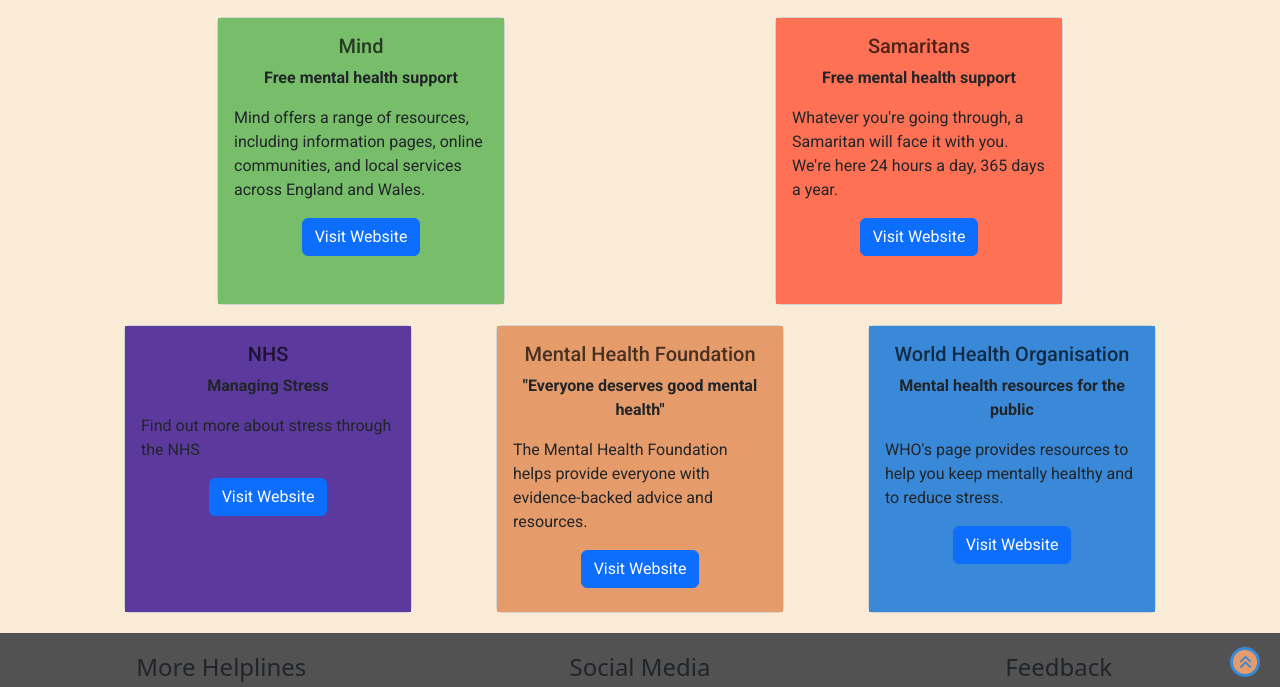
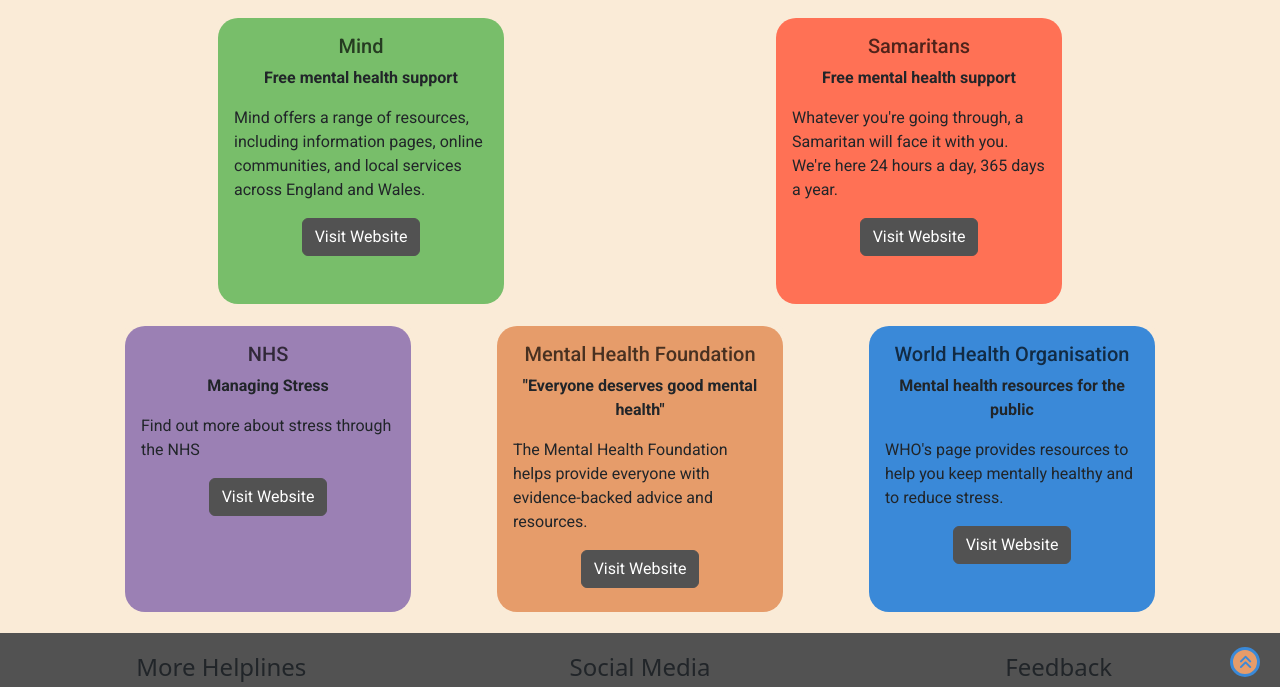
Before and after one commit to Guysteeleperkins/mental-health-gsp, a plain HTML site: page resources.html in a window 1280 px wide. Shown: the part 103-790 px from the top of the page. Drawn offline with nearby package versions, Linux system fonts and the light colour scheme.

Commit message:
Added final styling to resources page

```diff
--- a/assets/css/style-new.css
+++ b/assets/css/style-new.css
@@ -409,9 +409,25 @@
     margin-bottom: 20px;
 }
 
+.resource-col a {
+    background-color: #525252 !important;
+    border-color: #525252 !important;
+}
+
+.resource-col a:hover {
+    background-color: #242424 !important;
+    border-color: #242424 !important;
+}
+
+.card-bg {
+    background-color: antiquewhite;
+    border-color: antiquewhite !important;
+}
+
 .card-body {
     text-align: center;
     font-family: "Roboto", sans-serif;
+    border-radius: 20px;
 }
 
 .card-1 {
@@ -423,7 +439,7 @@
 }
 
 .card-3 {
-    background-color: #5c3a9d;
+    background-color: #5d3a9d9a;
 }
 
 .card-4 {
--- a/resources.html
+++ b/resources.html
@@ -54,8 +54,8 @@
         <!-- Resource Links -->
         <div class="container">
             <div class="row">
-                <div id="resource-col" class="col resource-col">
-                    <div class="card" style="width: 18rem; height: 18rem;">
+                <div class="col resource-col">
+                    <div class="card card-bg" style="width: 18rem; height: 18rem;">
                         <div class="card-body card-1">
                             <h5 class="card-title">Mind</h5>
                             <p><strong>Free mental health support</strong></p>
@@ -67,7 +67,7 @@
                     </div>
                 </div>
                 <div class="col resource-col">
-                    <div class="card" style="width: 18rem; height: 18rem;">
+                    <div class="card card-bg" style="width: 18rem; height: 18rem;">
                         <div class="card-body card-2">
                             <h5 class="card-title">Samaritans</h5>
                             <p><strong>Free mental health support</strong></p>
@@ -80,7 +80,7 @@
             </div>
             <div class="row">
                 <div class="col resource-col">
-                    <div class="card" style="width: 18rem; height: 18rem;">
+                    <div class="card card-bg" style="width: 18rem; height: 18rem;">
                         <div class="card-body card-3">
                             <h5 class="card-title">NHS</h5>
                             <p><strong>Managing Stress</strong></p>
@@ -90,7 +90,7 @@
                     </div>
                 </div>
                 <div class="col resource-col">
-                    <div class="card" style="width: 18rem; height: 18rem;">
+                    <div class="card card-bg" style="width: 18rem; height: 18rem;">
                         <div class="card-body card-4">
                             <h5 class="card-title">Mental Health Foundation</h5>
                             <p><strong>"Everyone deserves good mental health"</strong></p>
@@ -100,7 +100,7 @@
                     </div>
                 </div>
                 <div class="col resource-col">
-                    <div class="card" style="width: 18rem; height: 18rem;">
+                    <div class="card card-bg" style="width: 18rem; height: 18rem;">
                         <div class="card-body card-5">
                             <h5 class="card-title">World Health Organisation</h5>
                             <p><strong>Mental health resources for the public</strong></p>
```
